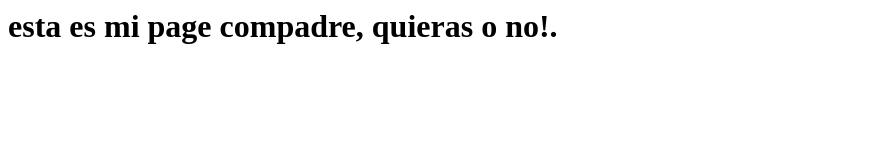
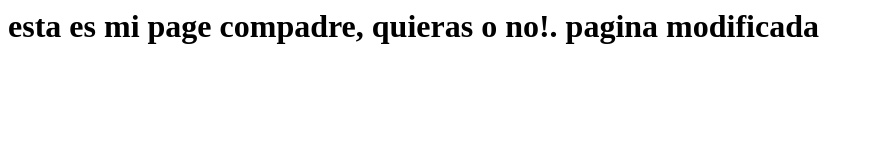
Before and after one commit to Enrique2483156/NodeTesting, a website: page public/index.html in a window 1280 px wide. Shown: the whole page, without its empty margins (0-873 px from the left). Drawn offline with Linux system fonts and the light colour scheme.

Commit message:
commit de sergio

```diff
--- a/public/index.html
+++ b/public/index.html
@@ -3,6 +3,6 @@
 
     </head>
     <body>
-        <h1>esta es mi page compadre, quieras o no!.</h1>
+        <h1>esta es mi page compadre, quieras o no!. pagina modificada</h1>
     </body>
 </html>
```
